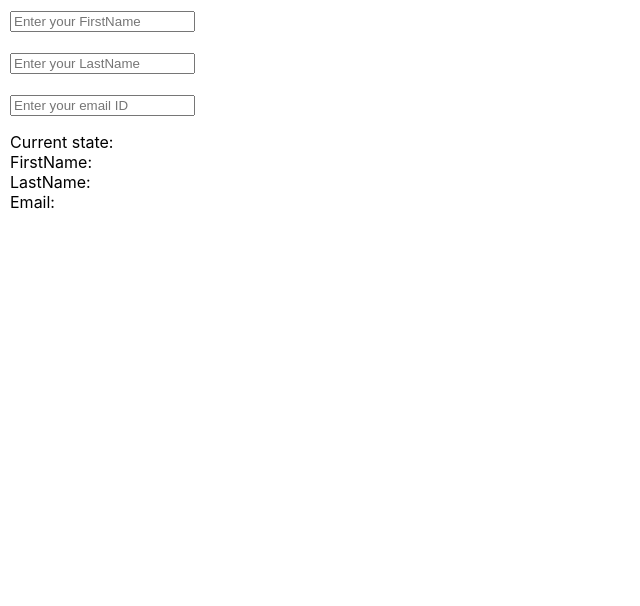
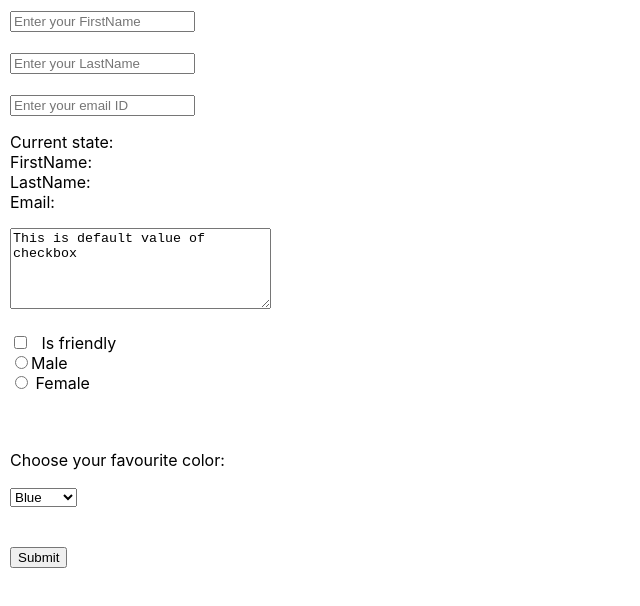
Before and after one commit to Pratham82/React-, a React (Create React App) app in the folder Scrimba-React Course/: page / in a window 1280 px wide. Shown: the top 606 px of the page, without its empty margins (0-640 px from the left). Built offline with nearby package versions, Linux system fonts and the light colour scheme.

Commit message:
Forms part 2 completed

```diff
--- a/Scrimba-React Course/src/components/Forms/Form1.jsx
+++ b/Scrimba-React Course/src/components/Forms/Form1.jsx
@@ -7,6 +7,9 @@ export default class Form1 extends Component {
 			firstName: "",
 			lastName: "",
 			emailID: "",
+			isFriendly: false,
+			gender: "",
+			favColor: "",
 		};
 	}
 
@@ -16,21 +19,25 @@ export default class Form1 extends Component {
 		//* We will make an array of the name property and assign update the stated accordingly
 
 		//* in order to make it work we have to set the name in jsx same as it appears in the state
-		this.setState({
-			[event.target.name]: event.target.value,
-		});
+
+		const { name, value, type, checked } = event.target;
+		type === "checkbox"
+			? this.setState({ [name]: checked })
+			: this.setState({
+					[name]: value,
+			  });
 
 		// console.log([event.target.name]);
-		event.preventDefault();
+		// event.preventDefault();
 	};
 
-	handleClick = () => {};
+	handleSubmit = () => {};
 
 	render() {
 		//* For making controlled forms we will add the "value" property in the HTML tags and assign values which are updated in the state.
 
 		return (
-			<form action="" style={{ margin: "10px" }}>
+			<form onSubmit={this.handleSubmit} style={{ margin: "10px" }}>
 				<input
 					type="text"
 					name="firstName"
@@ -40,7 +47,6 @@ export default class Form1 extends Component {
 				/>
 				<br />
 				<br />
-
 				<input
 					type="text"
 					name="lastName"
@@ -48,10 +54,8 @@ export default class Form1 extends Component {
 					value={this.state.lastName}
 					onChange={this.handleChange}
 				/>
-
 				<br />
 				<br />
-
 				<input
 					type="text"
 					name="emailID"
@@ -69,6 +73,70 @@ export default class Form1 extends Component {
 					<br />
 					Email: {this.state.emailID}
 				</p>
+				<textarea
+					name=""
+					id=""
+					cols="30"
+					rows="5"
+					value="This is default value of checkbox"
+					onChange={this.handleChange}
+				/>
+				<br />
+				<br />
+				<input
+					type="checkbox"
+					name="isFriendly"
+					checked={this.state.isFriendly}
+					onChange={this.handleChange}
+				/>{" "}
+				Is friendly
+				<br />
+				<label htmlFor="">
+					<input
+						type="radio"
+						name="gender"
+						value="male"
+						checked={this.state.gender === "male"}
+						onChange={this.handleChange}
+					/>
+					Male
+				</label>
+				<br />
+				<label htmlFor="">
+					<input
+						type="radio"
+						name="gender"
+						value="female"
+						checked={this.state.gender === "female"}
+						onChange={this.handleChange}
+					/>{" "}
+					Female
+				</label>
+				<br />
+				<h4>
+					{this.state.gender && `So you are a ${this.state.gender}`}
+				</h4>
+				<br />
+				<p> Choose your favourite color: </p>
+				<select
+					name="favColor"
+					value={this.state.favColor}
+					onChange={this.handleChange}
+					id=""
+				>
+					<option value="blue">Blue</option>
+					<option value="red">Red</option>
+					<option value="black">Black</option>
+					<option value="orange">Orange</option>
+					<option value="green">Green</option>
+				</select>
+				<p></p>
+				<h3>
+					{this.state.favColor &&
+						`Your favourite color is ${this.state.favColor}`}
+				</h3>
+				<br />
+				<button>Submit</button>
 			</form>
 		);
 	}
```
